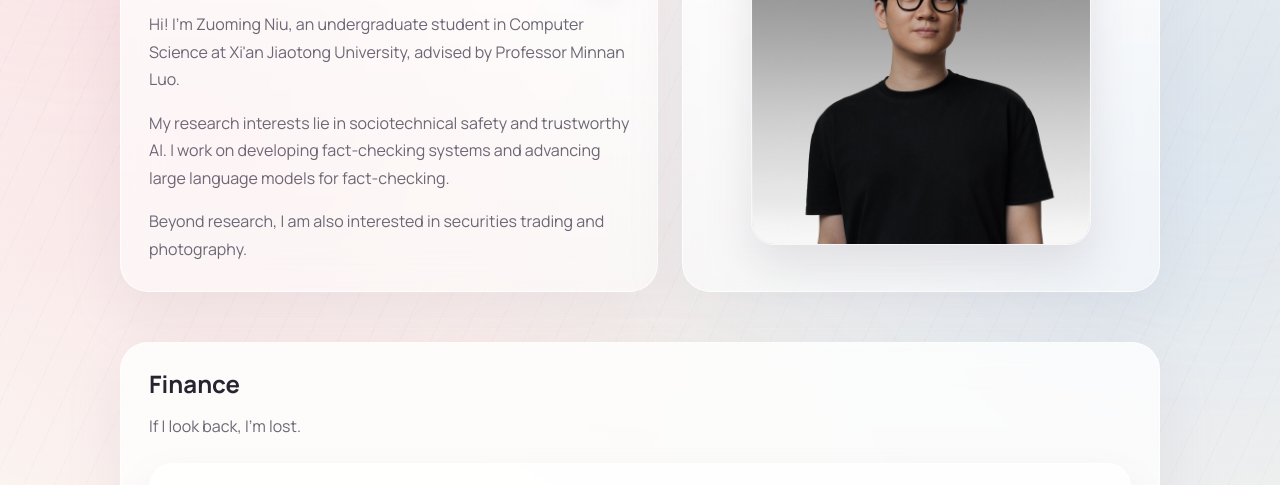
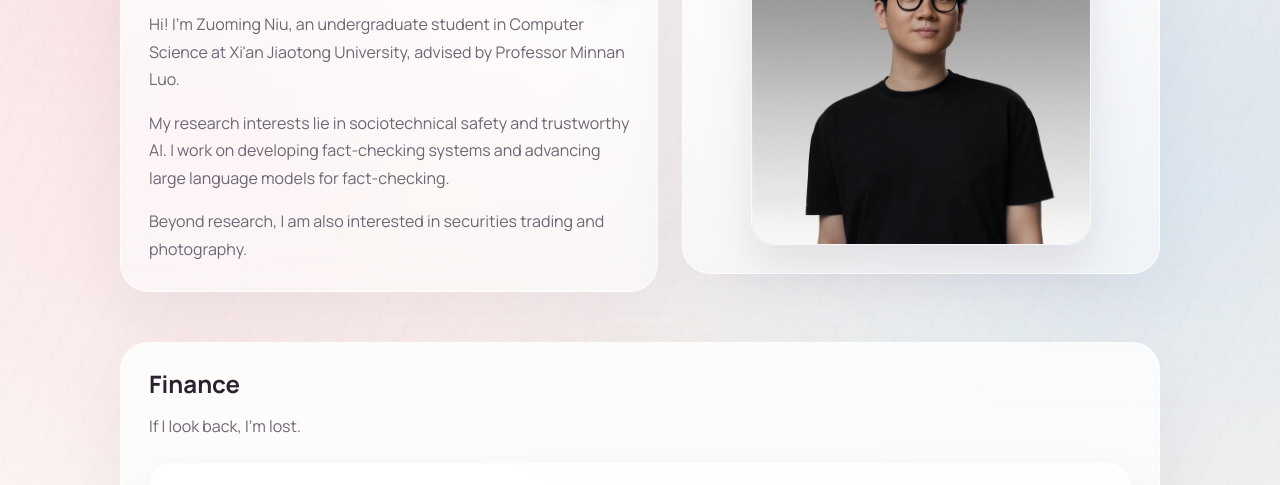
Before and after one commit to zuomingniu/zuomingniu.github.io, a plain HTML site: page index.html in a window 1280 px wide. Shown: the part 261-746 px from the top of the page. Drawn offline with Linux system fonts and the light colour scheme.

Commit message:
Make hero portrait padding even on all sides

```diff
--- a/style.css
+++ b/style.css
@@ -279,9 +279,10 @@ button {
 }
 
 .hero-panel {
+  align-self: flex-start;
   display: flex;
   justify-content: center;
-  align-items: flex-start;
+  align-items: center;
   padding: 28px;
 }
 
```
